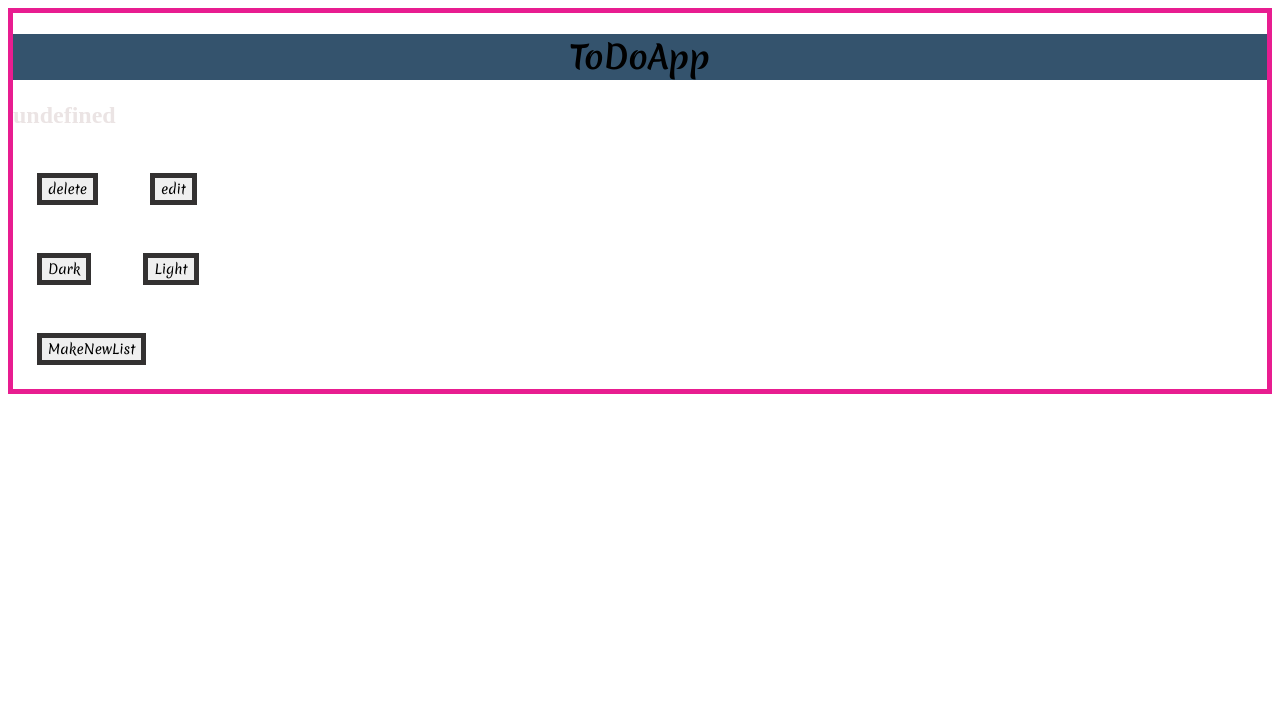
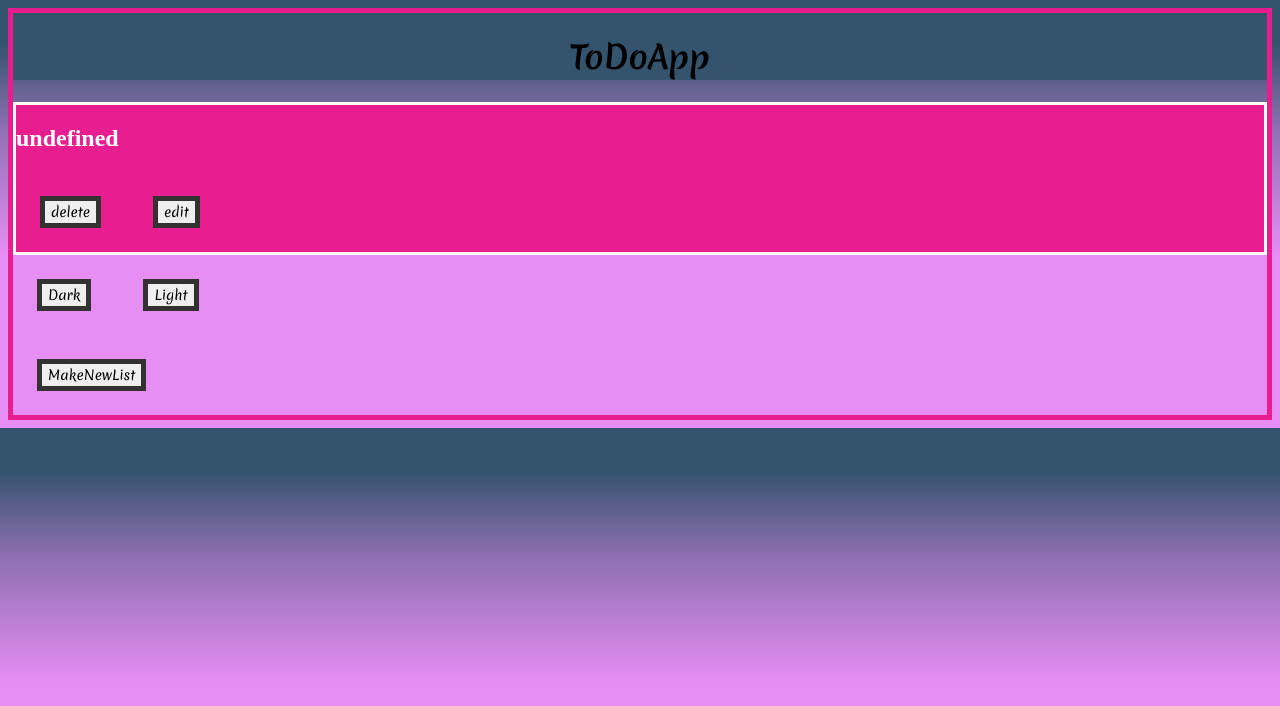
Before and after one commit to KariM361/ToDoApp, a plain HTML site: page index.html in a window 1280 px wide. Both pictures are taken after a click on the button "Dark". Drawn offline with Linux system fonts and the light colour scheme; a web font is replaced by a local one.

Commit message:
lidt styling

```diff
--- a/css/main.css
+++ b/css/main.css
@@ -8,17 +8,10 @@
    --lightgrey:#635c5c;
    --darkgrey:#333131;
    --white:#f8f3f3;
+}
 
-}
 main{
     font-family: "Merienda";
-
-}
-
-body{
-border-style: solid;
-border-width: 5px ;
-border-color: #e81d90;
 }
 
 h1{
@@ -38,23 +31,38 @@
     font-family: "Merienda";
     border:5px solid #333131;
     gap: 1.5rem;
+}
 
+
+/*BODY*/
+
+body{
+border-style: solid;
+border-width: 5px ;
+border-color: #e81d90;
 }
-#MakeNewList {
+
+#mainContainer {
     border-style:solid;
     background-color: #e81d90;
     color:white;
 }
-
-/* #Maincontainer {
-    background-color: red;
-} */
-
 body.darkmode {
-    background: #34536D, #8E70B1, #E78EF5;
-    color: #ebe4e4;
+    background: linear-gradient(180deg, #34536D 10%, #8E70B1 30%, #E78EF5 60%);
+    color: #fcfafa;
 }
 body.lightmode {
     background: #e8e5e5;
     color: #111;
+    }
+/*FOOTER*/
+
+footer{
+
 }
+/*Media*/
+    @media(min-width: 450px){
+        body{
+         background-color: green;
+        }
+    }
```
